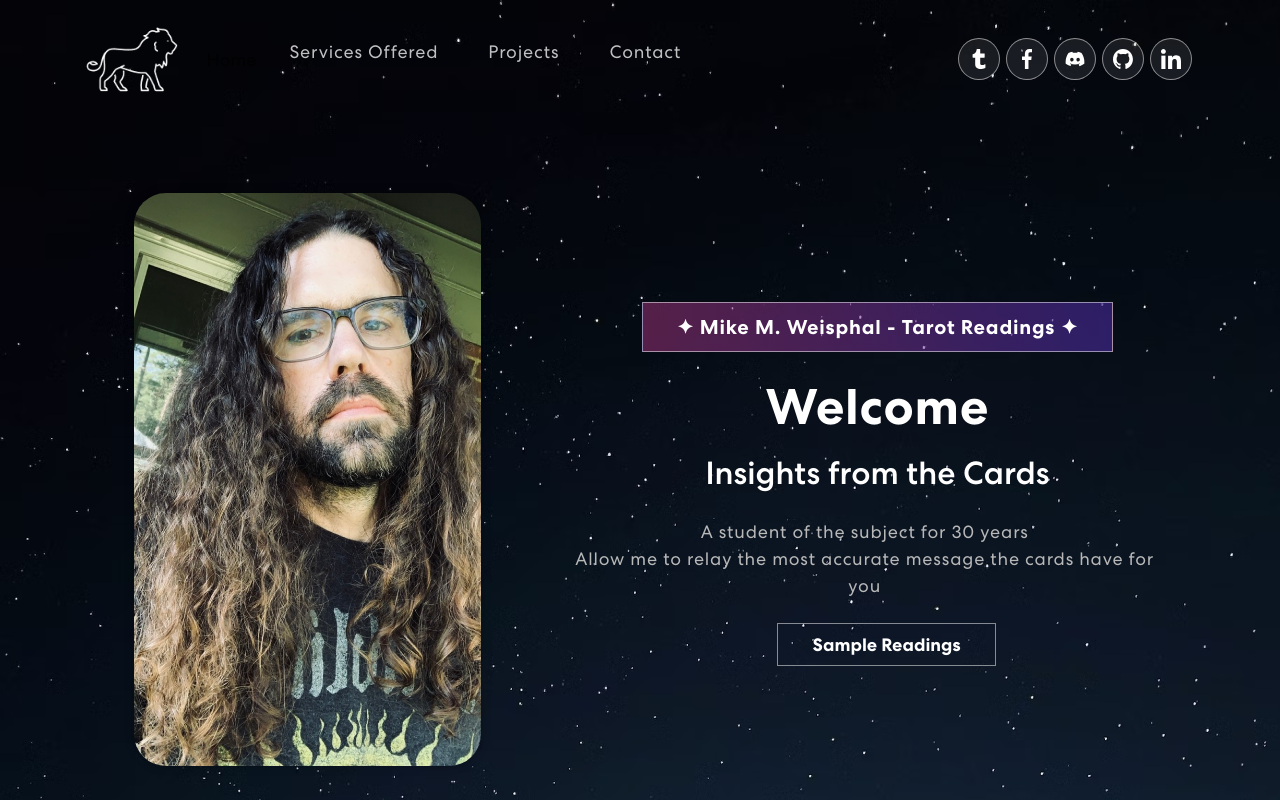
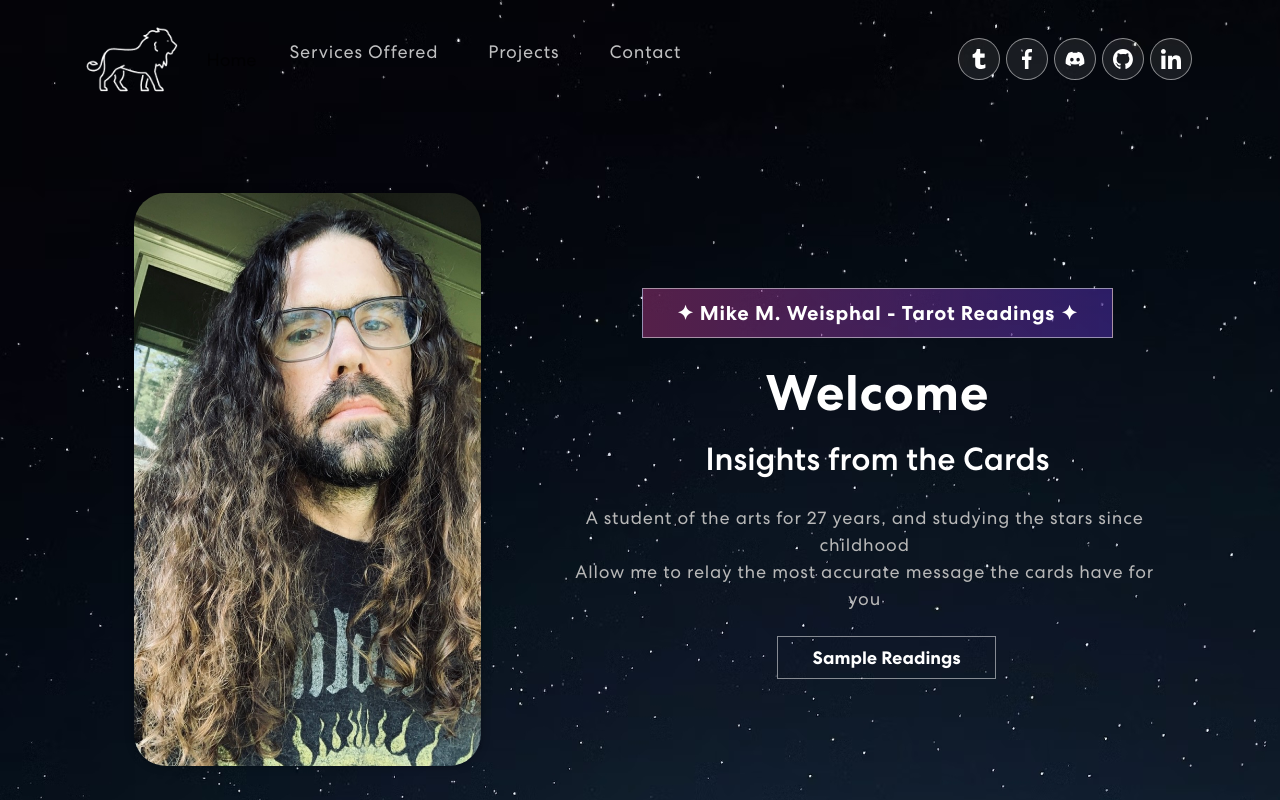
Before and after one commit to michaelangelesz/TarotReadingsPortfolio, a React (Create React App) app: page / in a window 1280 px wide. Shown: the top 800 px of the page. Built offline with nearby package versions, Linux system fonts and the light colour scheme.

Commit message:
update caption

```diff
--- a/src/Components/Banner.js
+++ b/src/Components/Banner.js
@@ -21,7 +21,7 @@ export const Banner = () => {
                     {`Insights from the Cards`}
                     <br />
                   </h2><br />
-                  <p>A student of the subject for 30 years<br /> Allow me to relay the most accurate message the cards have for you
+                  <p>A student of the arts for 27 years, and studying the stars since childhood<br /> Allow me to relay the most accurate message the cards have for you
                   </p>
                   <br />
                   <button type="button" onClick={() => window.open('https://venusandmarsrx.tumblr.com/tagged/sample')}>Sample Readings</button>
```
